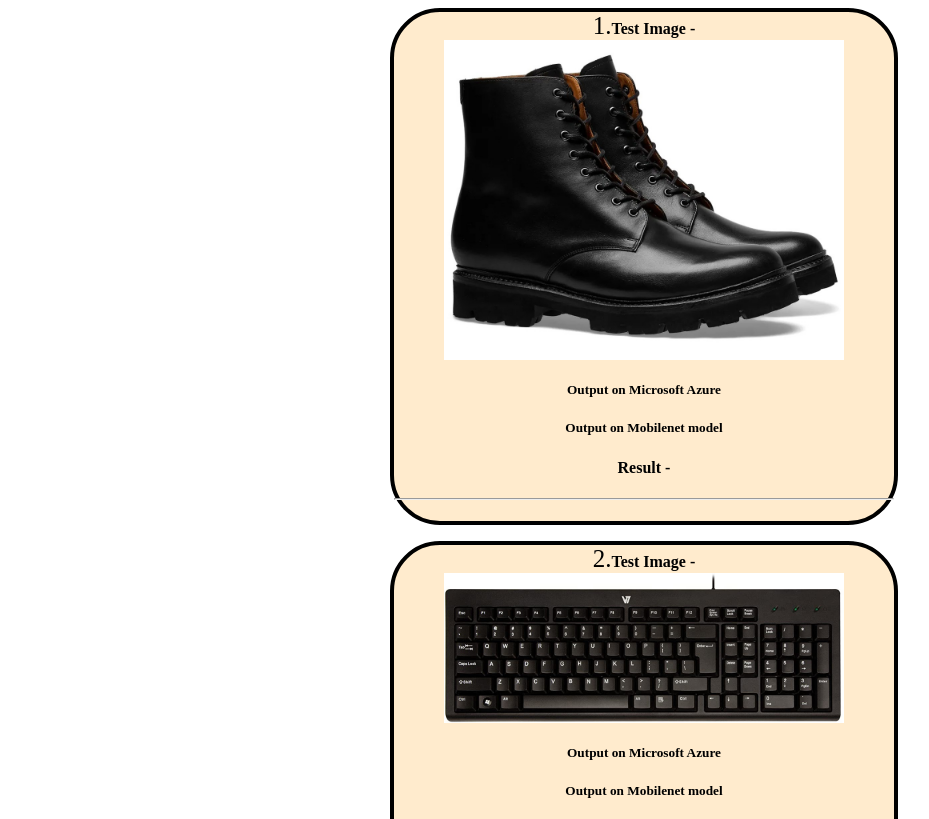
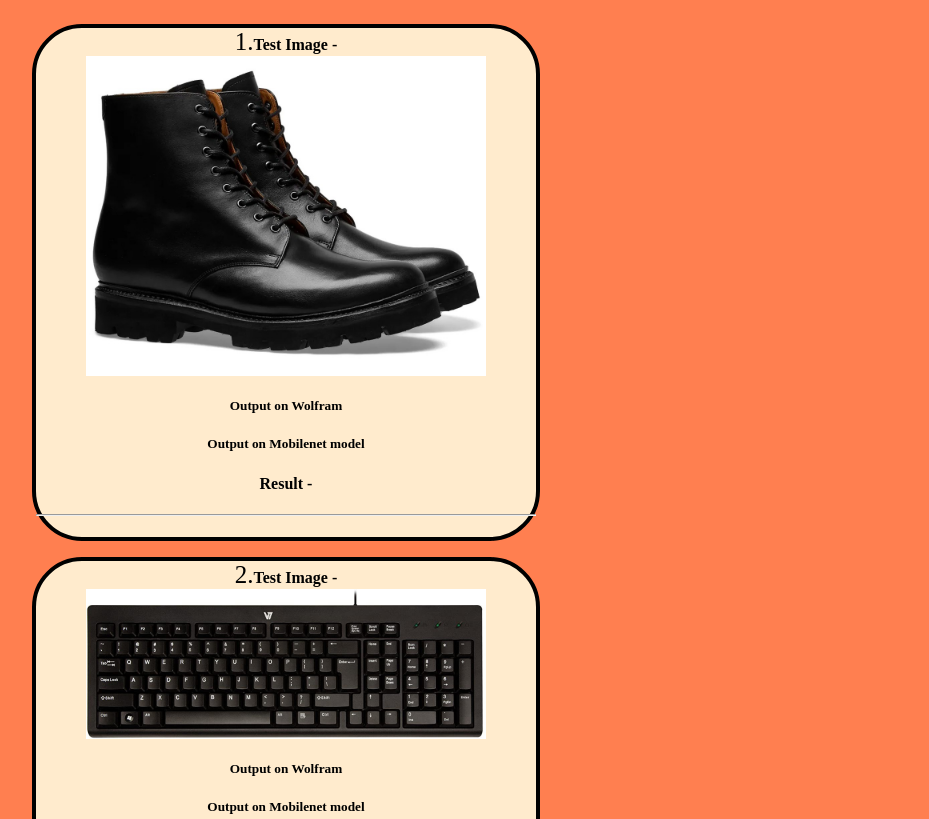
Before and after one commit to tanish1243/casae-study, a plain HTML site: page index.html in a window 1280 px wide. Shown: the top 819 px of the page, without its empty margins (16-945 px from the left). Drawn offline with Linux system fonts and the light colour scheme.

Commit message:
Add files via upload

```diff
--- a/index.html
+++ b/index.html
@@ -4,12 +4,13 @@
     </head>
     <body>
         <center>
+            <div class="everything">
             <ol>
                 <div class="test_images_and_results">
 
                     <span>1.</span><b>Test Image - <img src="bestbootbrands.jpg" class="image-responsive"> </b>
 
-                    <h5>Output on <b>Microsoft Azure</b>
+                    <h5>Output on <b>Wolfram</b>
                     <span></span>
                     </h5>
                     <h5>Output on <b>Mobilenet model</b>
@@ -28,7 +29,7 @@
 
                     <span>2.</span><b>Test Image - </b><img src="keysbord.jpg" class="image-responsive">
 
-                    <h5>Output on <b>Microsoft Azure</b>
+                    <h5>Output on <b>Wolfram</b>
                     <span></span>
                     </h5>
                     <h5>Output on <b>Mobilenet model</b>
@@ -47,7 +48,7 @@
 
                     <span>3.</span><b>Test Image - </b><img src="download (1).jpg" class="image-responsive">
 
-                    <h5>Output on <b>Microsoft Azure</b>
+                    <h5>Output on <b>Wolfram</b>
                     <span></span>
                     </h5>
                     <h5>Output on <b>Mobilenet model</b>
@@ -66,7 +67,7 @@
 
                     <span>4.</span><b>Test Image - </b><img src="w2500.jpg" class="image-responsive">
 
-                    <h5>Output on <b>Microsoft Azure</b>
+                    <h5>Output on <b>Wolfram</b>
                     <span></span>
                     </h5>
                     <h5>Output on <b>Mobilenet model</b>
@@ -85,7 +86,7 @@
 
                     <span>5.</span><b>Test Image - </b><img src="eraser.jpg" class="image-responsive">
 
-                    <h5>Output on <b>Microsoft Azure</b>
+                    <h5>Output on <b>Wolfram</b>
                     <span></span>
                     </h5>
                     <h5>Output on <b>Mobilenet model</b>
@@ -104,7 +105,7 @@
 
                     <span>6.</span><b>Test Image - </b><img src="spec.jpg" class="image-responsive">
 
-                    <h5>Output on <b>Microsoft Azure</b>
+                    <h5>Output on <b>Wolfram</b>
                     <span></span>
                     </h5>
                     <h5>Output on <b>Mobilenet model</b>
@@ -123,7 +124,7 @@
 
                     <span>7.</span><b>Test Image - </b><img src="earth.jpg" class="image-responsive">
 
-                    <h5>Output on <b>Microsoft Azure</b>
+                    <h5>Output on <b>Wolfram</b>
                     <span></span>
                     </h5>
                     <h5>Output on <b>Mobilenet model</b>
@@ -142,7 +143,7 @@
 
                     <span>8.</span><b>Test Image - </b><img src="plane.jpg" class="image-responsive">
 
-                    <h5>Output on <b>Microsoft Azure</b>
+                    <h5>Output on <b>Wolfram</b>
                     <span></span>
                     </h5>
                     <h5>Output on <b>Mobilenet model</b>
@@ -161,7 +162,7 @@
 
                     <span>9.</span><b>Test Image - </b><img src="mouse.jpg" class="image-responsive">
 
-                    <h5>Output on <b>Microsoft Azure</b>
+                    <h5>Output on <b>Wolfram</b>
                     <span></span>
                     </h5>
                     <h5>Output on <b>Mobilenet model</b>
@@ -180,7 +181,7 @@
 
                     <span>10.</span><b>Test Image - </b><img src="shirt.jpg" class="image-responsive">
 
-                    <h5>Output on <b>Microsoft Azure</b>
+                    <h5>Output on <b>Wolfram</b>
                     <span></span>
                     </h5>
                     <h5>Output on <b>Mobilenet model</b>
@@ -193,6 +194,7 @@
                         </div>
                     </div>
             </ol>
+            </div>
         </center>
     </body>
 </html>
--- a/style.css
+++ b/style.css
@@ -12,3 +12,10 @@ background-color: blanchedalmond;
     width: 400px;
     height: auto;
 }
+.everything{
+    float:left;
+
+}
+body{
+    background-color: coral;
+}
```
